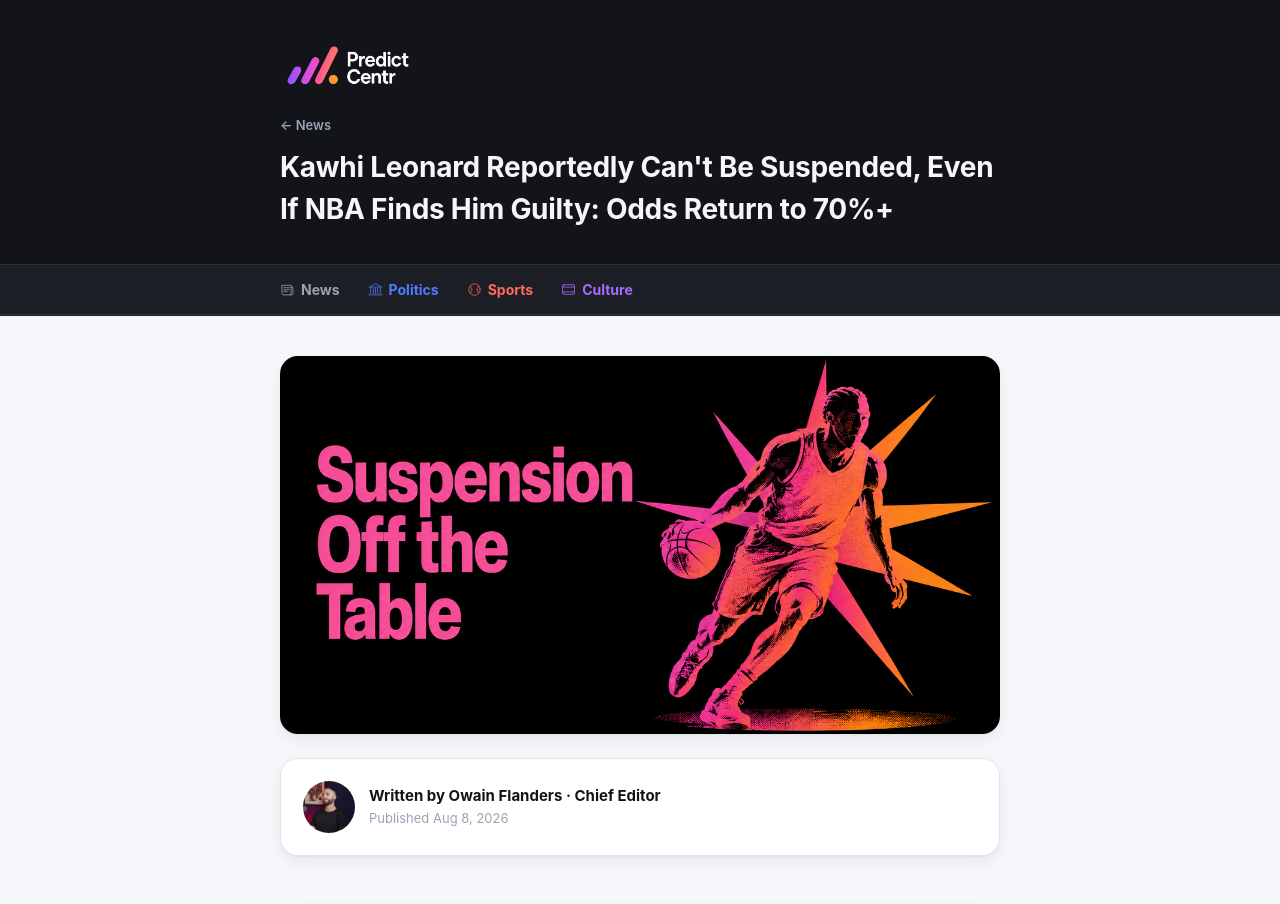
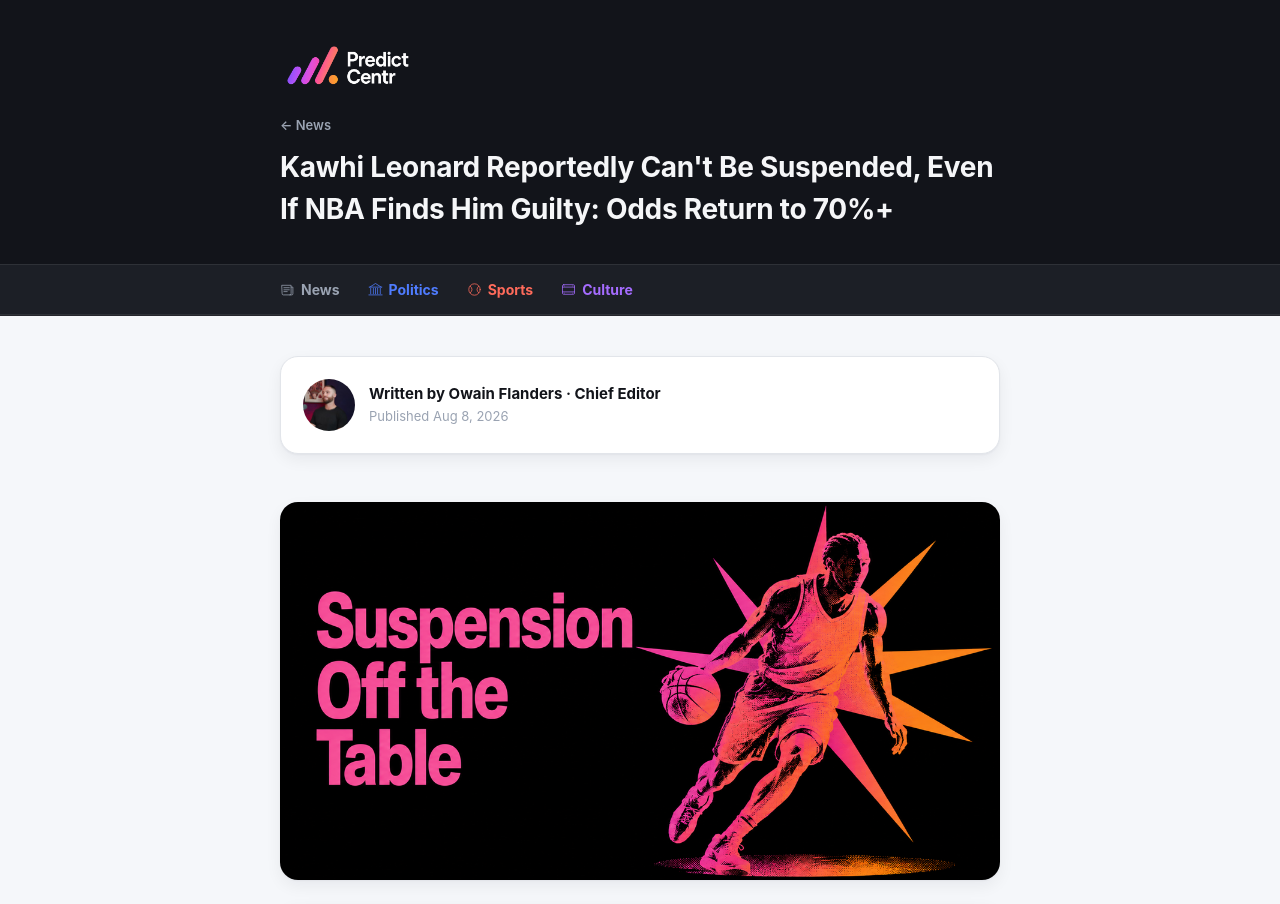
Before and after one commit to predictfiles/PredictCentr, a Next.js app: page /news/kawhi-leonard-suspension-odds in a window 1280 px wide. Shown: the top 904 px of the page. Built offline with nearby package versions, Linux system fonts and the light colour scheme.

Commit message:
Move article author card above the hero image

```diff
--- a/app/news/[articleSlug]/page.tsx
+++ b/app/news/[articleSlug]/page.tsx
@@ -71,16 +71,16 @@ export default function NewsArticlePage({
       </header>
 
       <main className="wrap">
-        <div className="news-article-hero">
-          {/* eslint-disable-next-line @next/next/no-img-element */}
-          <img src={article.image} alt={article.headline} className="news-article-hero-image" />
-        </div>
-
         <ArticleAuthorCard
           author={article.author}
           publishedAt={article.publishedAt}
           updatedAt={article.updatedAt}
         />
+
+        <div className="news-article-hero">
+          {/* eslint-disable-next-line @next/next/no-img-element */}
+          <img src={article.image} alt={article.headline} className="news-article-hero-image" />
+        </div>
 
         <section className="section">
           <div className="card">
```
